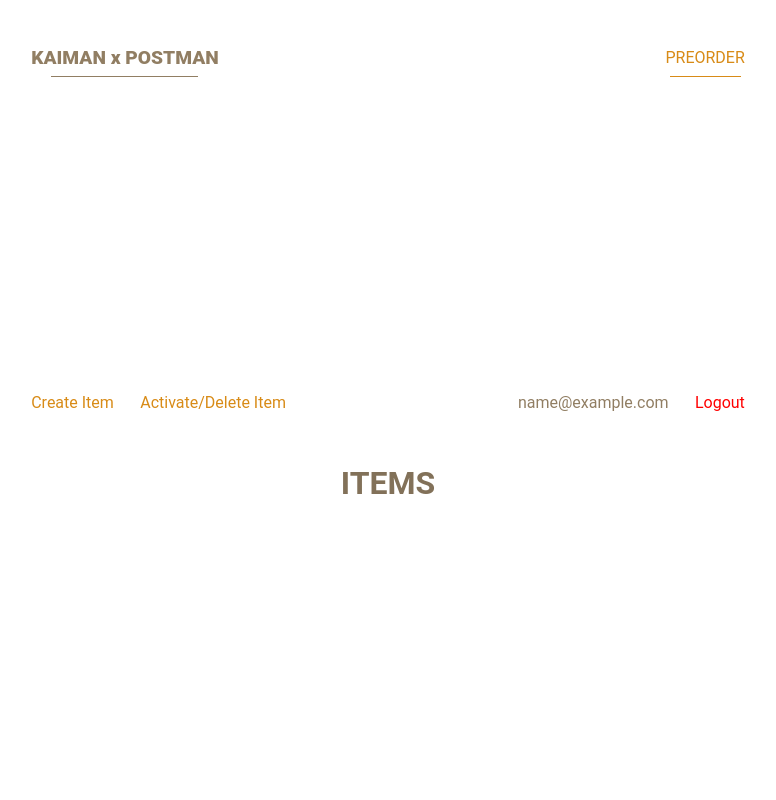
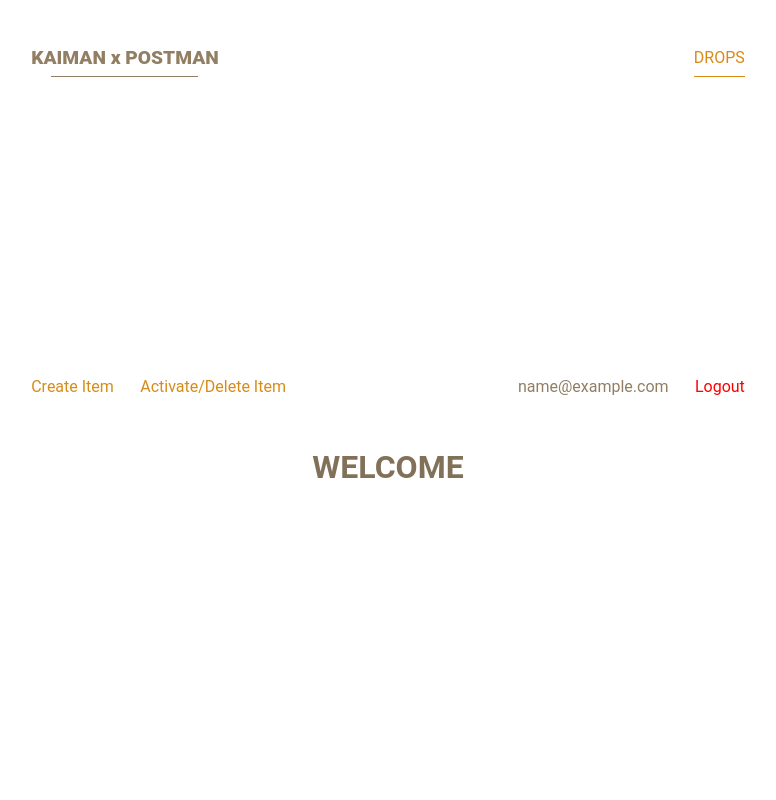
Before and after one commit to swolrus/dwndigital, a Flask app: page / in a window 1280 px wide. Shown: the whole page, without its empty margins (252-1028 px from the left). Run offline with Flask 2, Linux system fonts and the light colour scheme; the visitor is signed in with stand-in values (Sample User, id 1); data that the repository does not hold is empty; style sheets or scripts are compiled from the project's sources; parts of the project's set-up code (start-up, migrations or seed data) failed here and were passed over.

Commit message:
changed pages

```diff
--- a/app/general_routes.py
+++ b/app/general_routes.py
@@ -17,8 +17,12 @@ def inject_dict_for_all_templates():
 
 @app.route('/')
 def home():
+    return render_template('base.html', title='WELCOME')
+
+@app.route('/drops')
+def drops():
     items = Item.objects()
-    return render_template('items.html', items=items)
+    return render_template('items.html', title='DROPS', items=items)
 
 @app.route('/buy/<ref>', methods=['GET', 'POST'])
 def buy(ref):
--- a/app/static/scss/dwndigital/_dwndigital.scss
+++ b/app/static/scss/dwndigital/_dwndigital.scss
@@ -43,7 +43,7 @@ header {
     justify-content: center;
     min-height: 100%;
     width: 75%;
-    padding: 6rem 0 3rem 0;
+    padding: 4rem 0 3rem 0;
 }
 main {
     width: 100%;
--- a/app/templates/base.html
+++ b/app/templates/base.html
@@ -16,7 +16,7 @@
       <input id="_1" type="checkbox">
       <ul>
         <li>
-          <a href="{{ url_for('home') }}">PREORDER</a>
+          <a href="{{ url_for('drops') }}">DROPS</a>
         </li>
       </ul>
     </nav>
--- a/app/templates/items.html
+++ b/app/templates/items.html
@@ -1,9 +1,6 @@
 {% extends the_template %}
 {% block title %}PREORDER{% endblock %}
 {% block content %}
-<header>
-  <h1>ITEMS</h1>
-</header>
 {% for item in items if item.active %}
 <article>
   <img class="side" src="{{ url_for('static', filename=item.img) }}">
```
